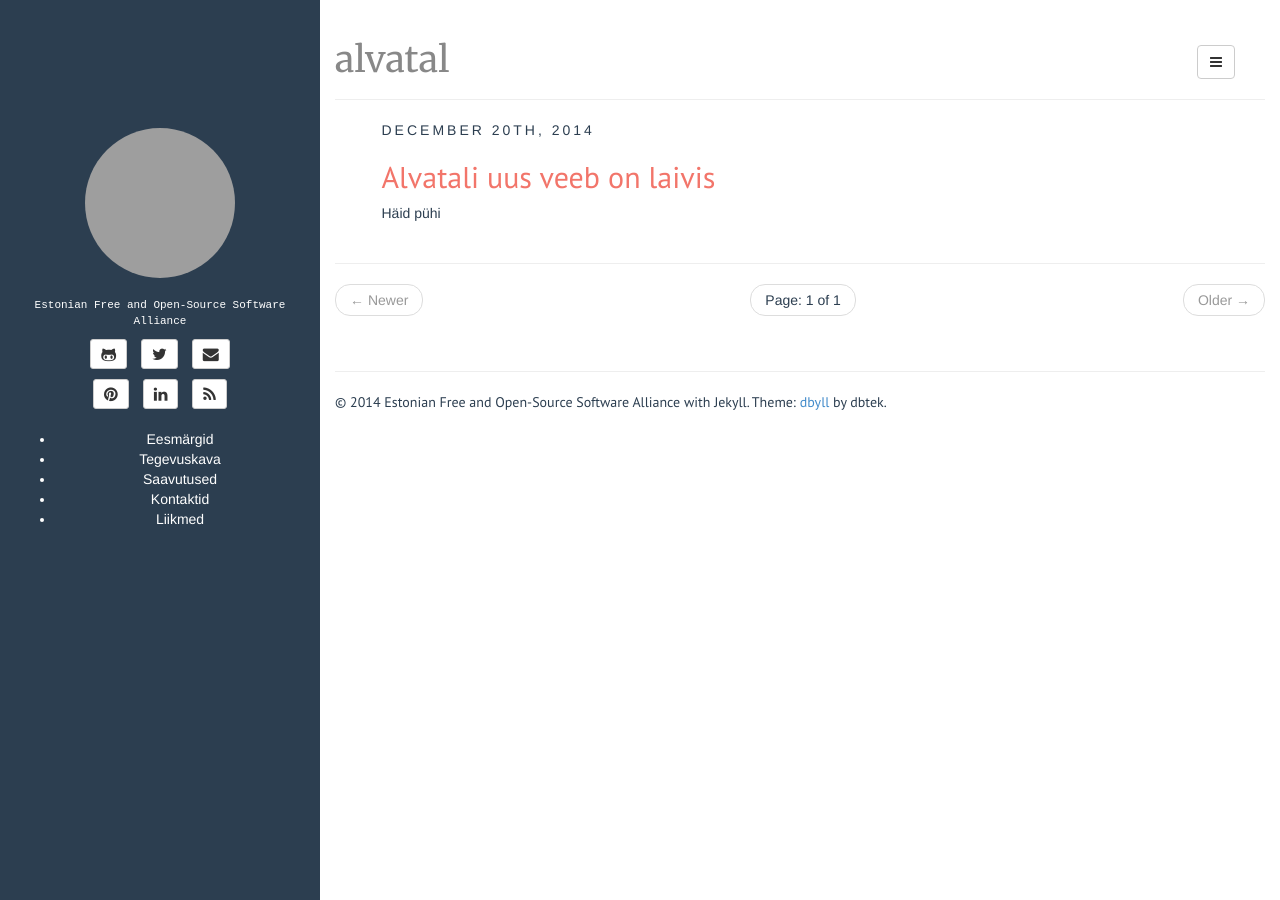
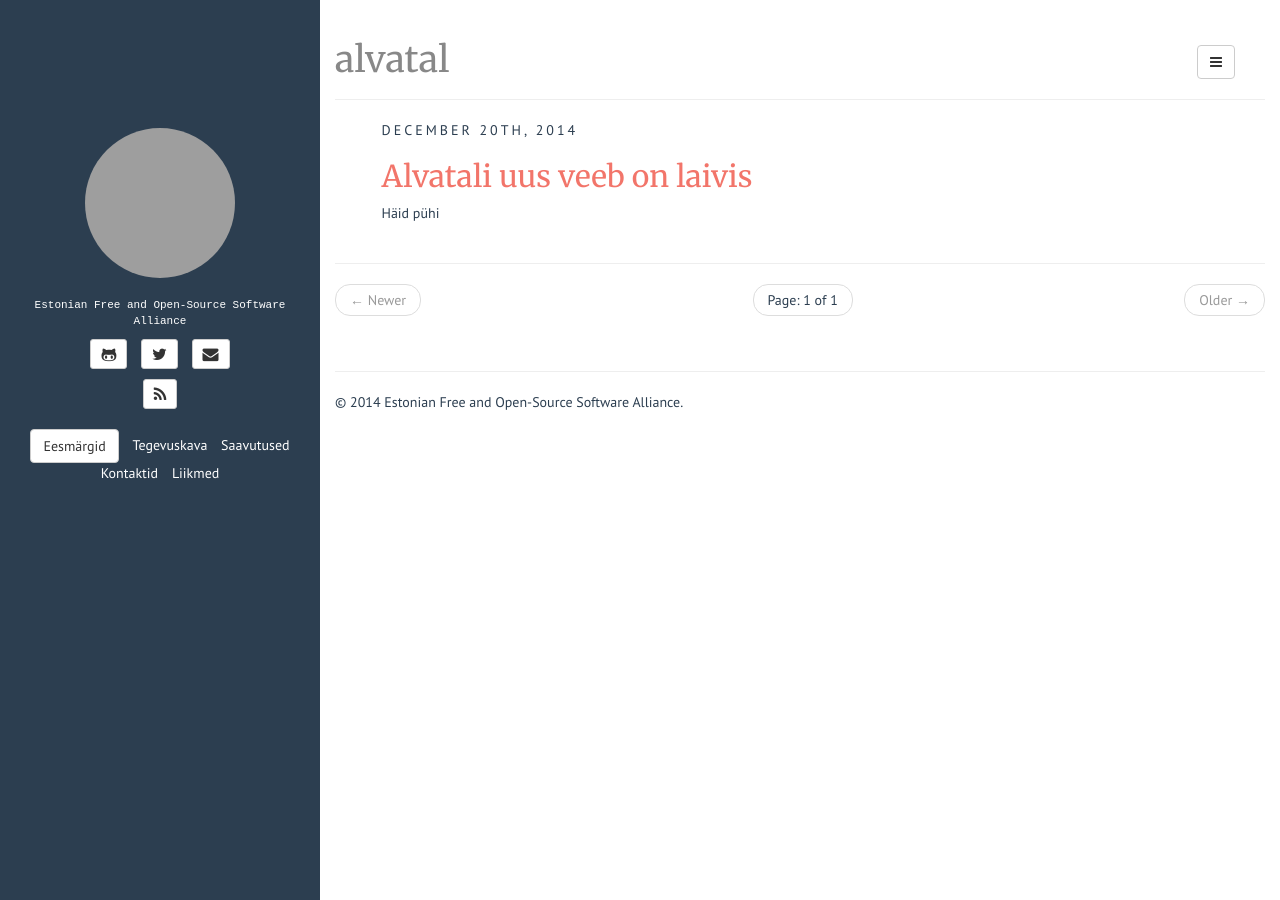
Before and after one commit to alvatal/alvatal.github.io, a Jekyll site: the page built from index.html, in a window 1280 px wide. Built offline with Jekyll 4.4.1, drawn with Linux system fonts in a browser that asks for light colours; the list of posts is cut into pages by our own code; grey boxes are pictures that could not be loaded.

```diff
--- a/_config.yml
+++ b/_config.yml
@@ -20,8 +20,6 @@ author:
   email: vabatarkvara@googlegroups.com
   github: alvatal
   twitter: alvatal
-  pinterest: asd123
-  linkedin: asd123
   bio: Estonian Free and Open-Source Software Alliance
   email_md5: 726351295ec82e145928582f595aa3aa
 
--- a/_includes/default.html
+++ b/_includes/default.html
@@ -98,7 +98,7 @@
 		<footer>
 			<hr/>
 			<p>
-				&copy; {{ site.time | date: '%Y' }} {{ site.author.name }} with Jekyll. Theme: <a href="https://github.com/dbtek/dbyll">dbyll</a> by dbtek.
+				&copy; {{ site.time | date: '%Y' }} {{ site.author.name }}.
 			</p>
 		</footer>
 	</div>
--- a/_includes/sidebar.html
+++ b/_includes/sidebar.html
@@ -60,8 +60,8 @@
 		</li>
 	</ul>
 
-	<ul id="references">
-	    <li>Eesmärgid</li>
+	<ul id="references" class="list-unstyled list-inline">
+	    <li><a class="btn btn-default" href="{{ site.BASE_PATH }}/goals.html">Eesmärgid</a></li>
 	    <li>Tegevuskava</li>
 	    <li>Saavutused</li>
 	    <li>Kontaktid</li>
--- a/assets/css/style.css
+++ b/assets/css/style.css
@@ -3,6 +3,7 @@
 
 body{
 	color: #2c3e50;
+	font-family: 'PT Sans';
 }
 
 .sidebar {
@@ -117,7 +118,6 @@ article.home h3,
 article.home h4,
 article.home h5,
 article.home h6 {
-	font-family: 'PT Sans', sans-serif;
 	color: #f2756a;
 }
 
```
Also changed, not shown: _pages/about.md (added, +11 -0 lines), members.md (added, +25 -0 lines).
